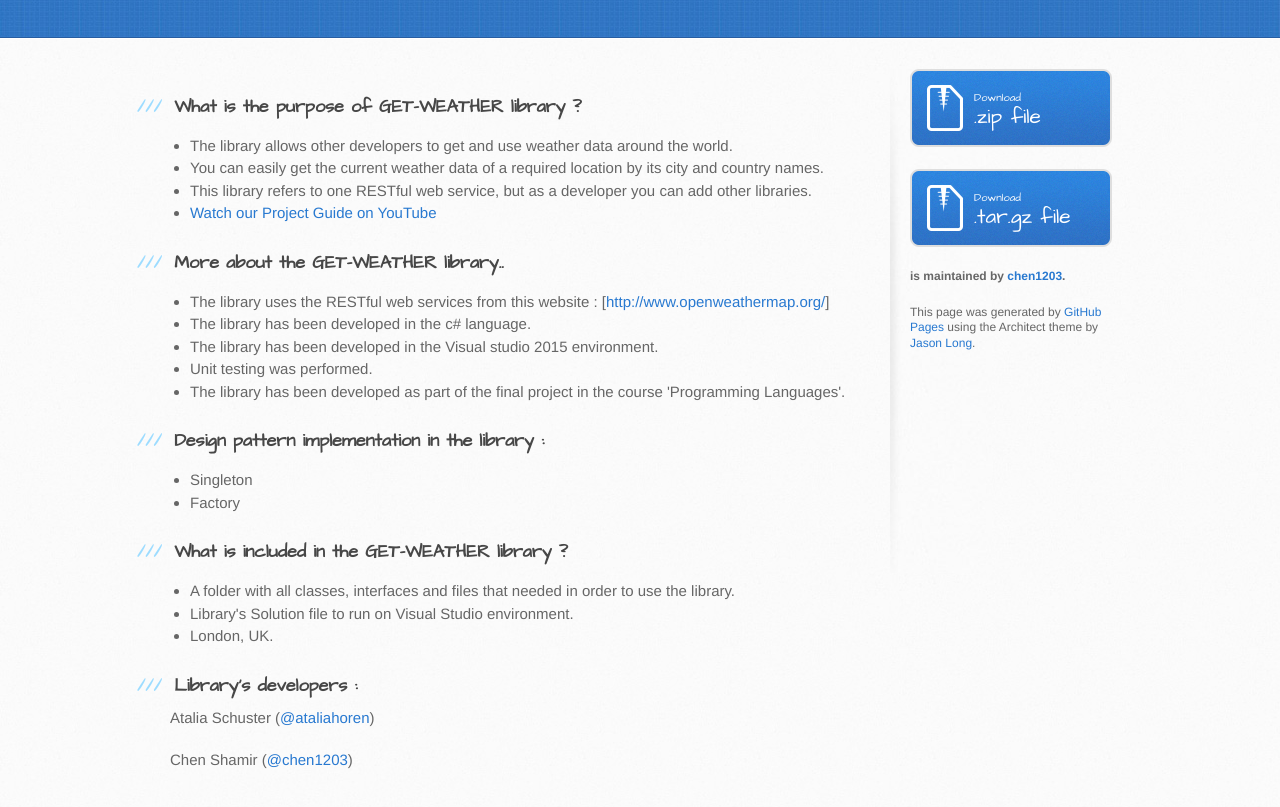
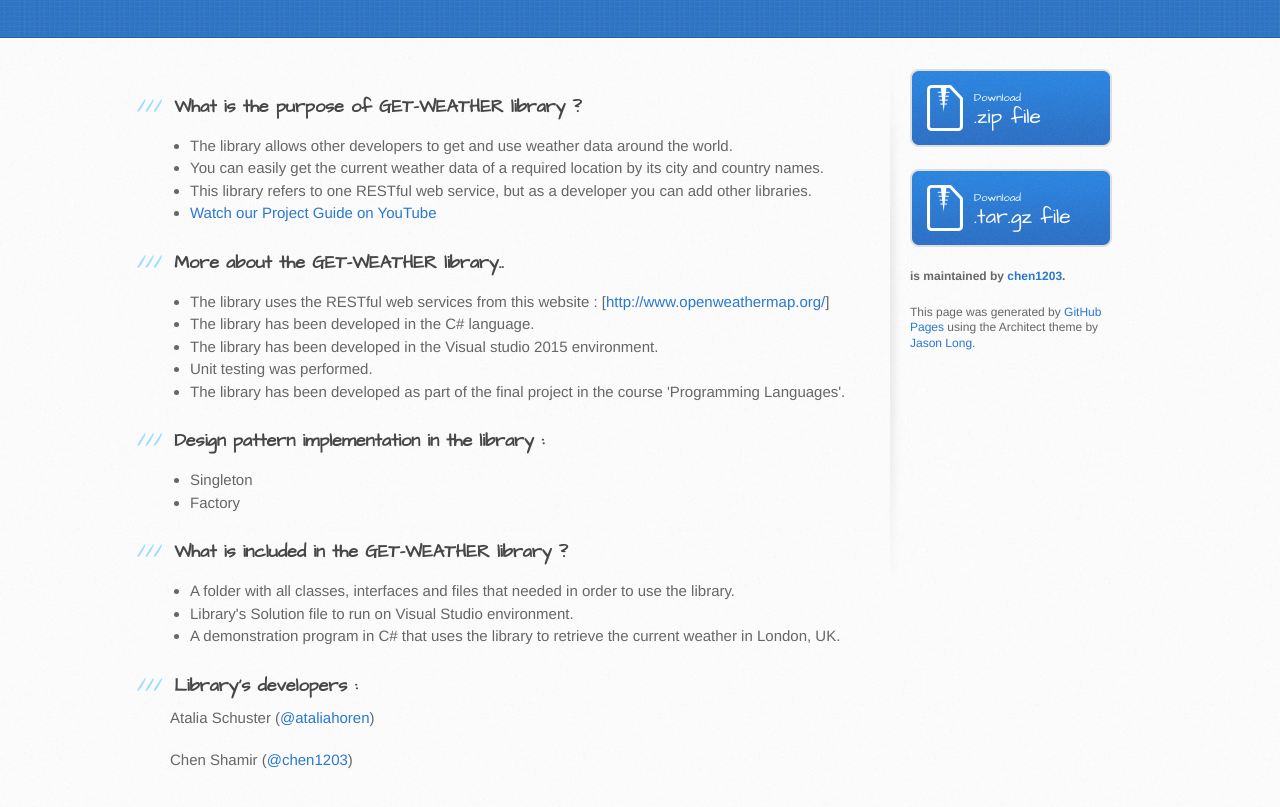
Before and after one commit to chen1203/Get-Weather-Library, a plain HTML site: page index.html in a window 1280 px wide. Shown: the part 269-1076 px from the top of the page. Drawn offline with Linux system fonts and the light colour scheme.

Commit message:
Update index.html

```diff
--- a/index.html
+++ b/index.html
@@ -43,7 +43,7 @@
 
 <ul>
 <li>The library uses the RESTful web services from this website : [<a href="http://www.openweathermap.org/">http://www.openweathermap.org/</a>]</li>
-<li>The library has been developed in the c# language.</li>
+<li>The library has been developed in the C# language.</li>
 <li>The library has been developed in the Visual studio 2015 environment.</li>
 <li>Unit testing was performed.</li>
 <li>The library has been developed as part of the final project in the course 'Programming Languages'.</li>
@@ -63,7 +63,7 @@
 <ul>
 <li>A folder with all classes, interfaces and files that needed in order to use the library.</li>
 <li>Library's Solution file to run on Visual Studio environment.</li>
-<li>London, UK.</li>
+<li>A demonstration program in C# that uses the library to retrieve the current weather in London, UK.</li>
 </ul>
 
 <h3>
```
